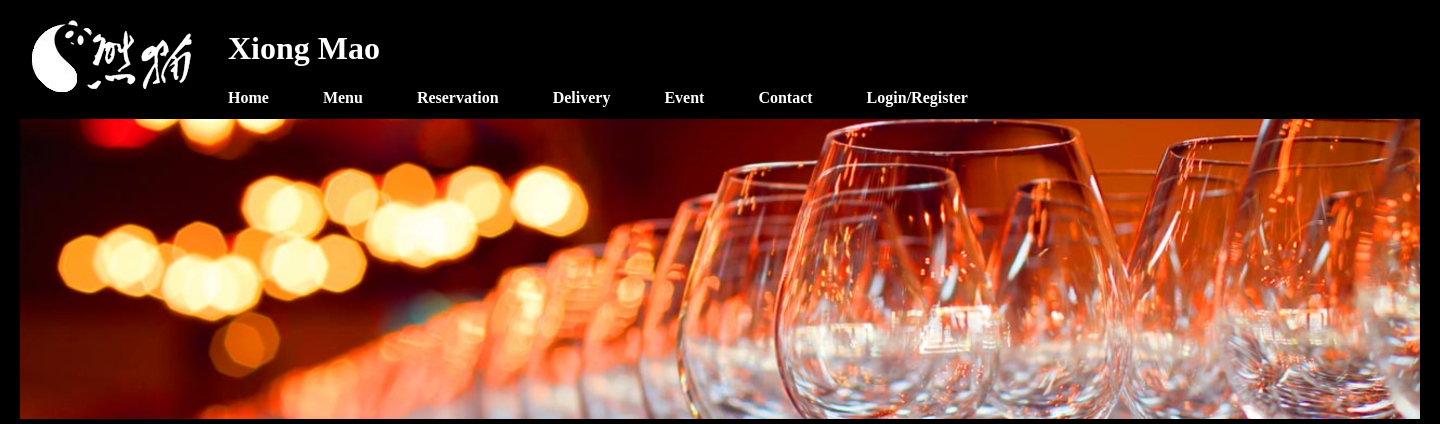
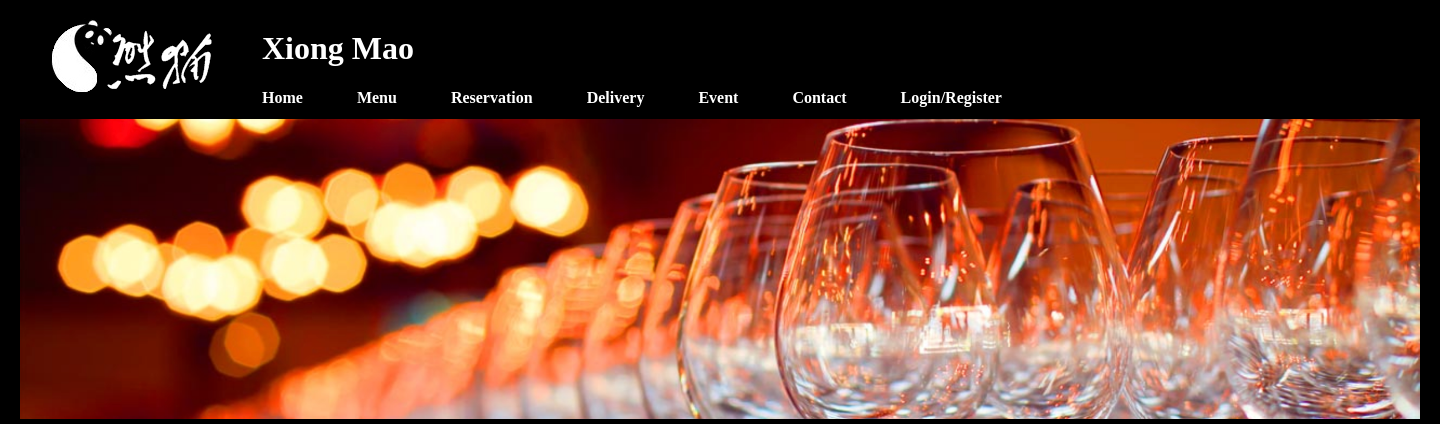
Before and after one commit to Xfan1025/EE4717-Web-Application-Design-Project, a PHP site: page /event.html in a window 1440 px wide. Shown: the top 424 px of the page. Run offline with PHP 8.4, Linux system fonts and the light colour scheme.

Commit message:
Modified title and body alignment

```diff
--- a/delivery.html
+++ b/delivery.html
@@ -160,7 +160,7 @@ table {
 	</nav>
 </div>
 <div id="header">
-	<img src="Assets/headerEvent.png" width="1400" height="300">
+	<img src="Assets/headerDelivery.png" width="1400" height="300">
 </div>
 <div id="delivery">
 	<div id="menu">
--- a/event.html
+++ b/event.html
@@ -15,7 +15,7 @@
 }
 #event {
 	height: 600px;
-	width: 65%;
+	width: 850px;
 	text-align: center;
 	vertical-align: top;
 	margin-right: 10px;
@@ -23,7 +23,7 @@
 }
 #cart {
 	height: 600px;
-	width: 30%;
+	width: 500px;
 	text-align: center;
 	vertical-align: top;
 	display: inline-block;
@@ -114,7 +114,7 @@ table {
 			<col width="30%">
 			<col width="70%">
 			<tr>
-				<td><img src="Assets/event1.jpg" width="300" height="200"></td>
+				<td><img src="Assets/event1.jpg" width="320" height="210"></td>
 				<td>
 					<h4>Mid-autumn Mooncake Festival</h4>
 					<label>Quantity: </label><input type="number" id="event1" class="qty" value="0" min="0" step="1" onchange="checkQty();">
@@ -128,7 +128,7 @@ table {
 				</td>
 			</tr>
 			<tr>
-				<td><img src="Assets/event2.jpeg" width="300" height="200"></td>
+				<td><img src="Assets/event2.jpeg" width="320" height="210"></td>
 				<td>
 					<h4>Stories in A Tea Cup</h4>
 					<label>Quantity: </label><input type="number" id="event2" class="qty" value="0" min="0" step="1" onchange="checkQty();">
--- a/xiongmao.css
+++ b/xiongmao.css
@@ -2,23 +2,26 @@
 	filter: invert(100%);
 }
 #title-left {
-	float: left;
 	width: 210px;
 	height: 111px;
 	text-align: center;
 	vertical-align: middle;
+	display: inline-block;
 }
 #title-right {
+	width: 1150px;
 	height: 110px;
-	margin-left: 200px;
-	padding-left: 20px;
+    padding-left: 20px;
 	padding-top: 1px;
 	text-align: left;
+	vertical-align: middle;
+	display: inline-block;
 }
 body {
 	background-color: #000000;
     color: #FFFFFF;
 	min-width: 1400px;
+	text-align: center;
 }
 nav a {
 	margin-right: 50px;
```
